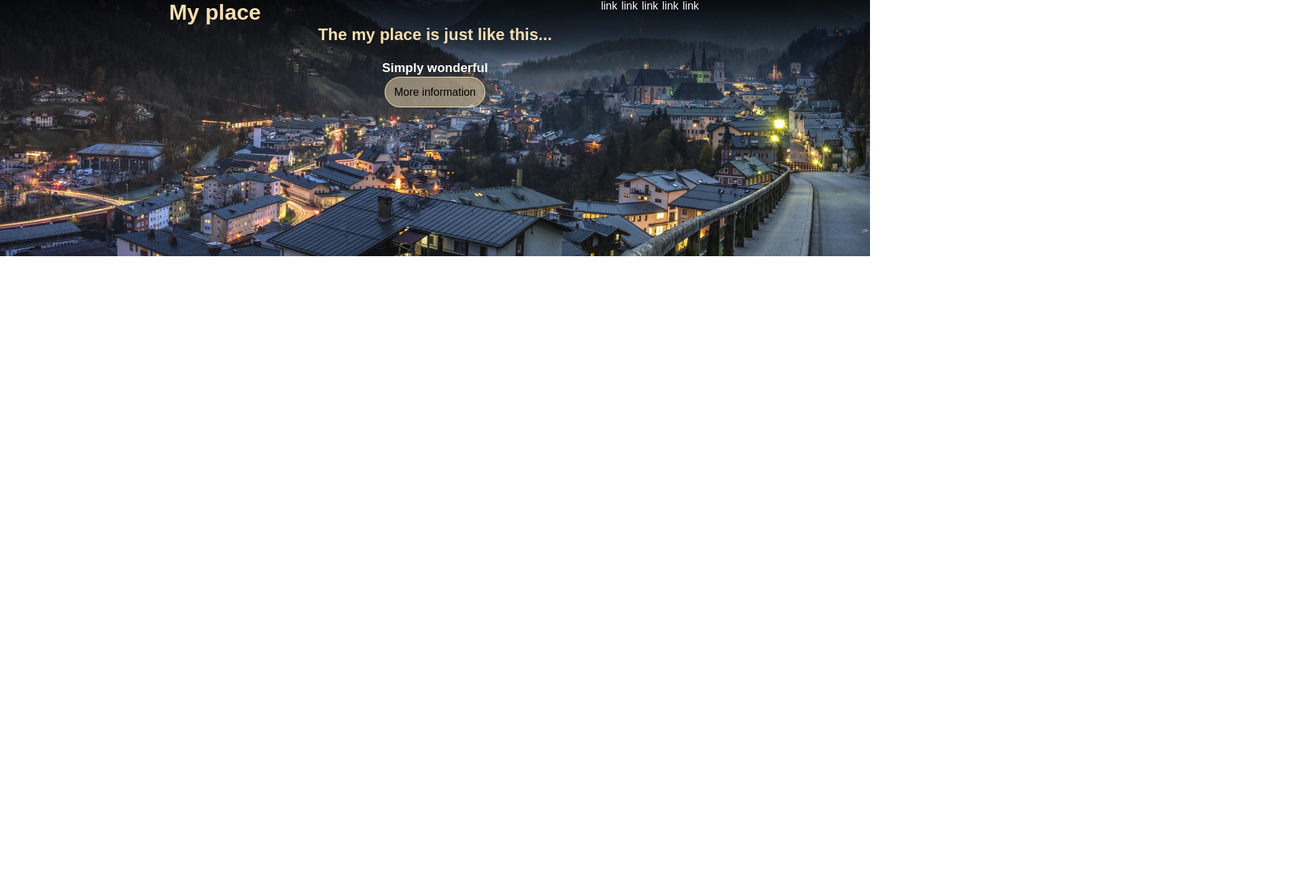
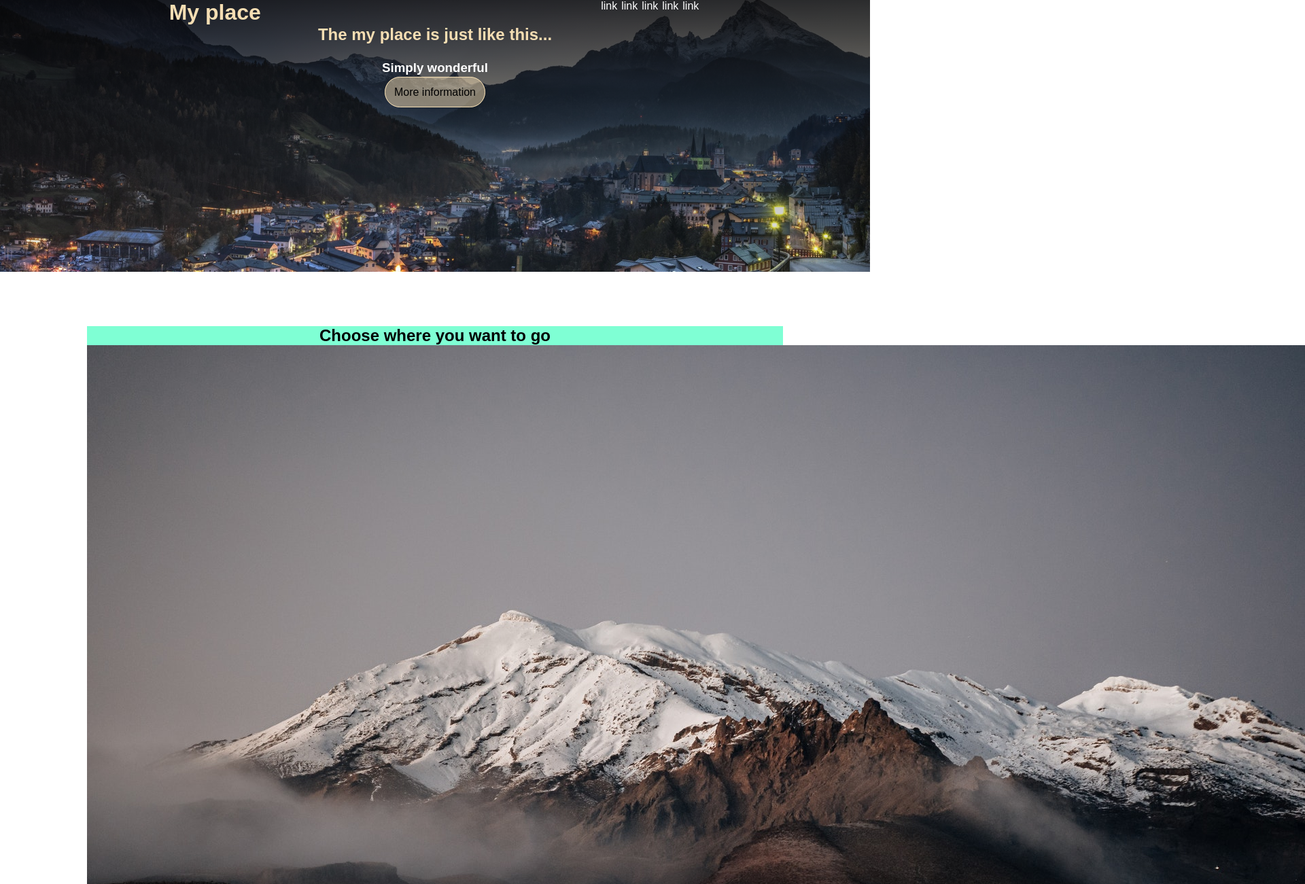
Before and after one commit to GuDantas/Studies, a plain HTML site: page Module_4(Front-End)/Class02/index.html in a window 1280 px wide. Shown: the top 1301 px of the page at 68% size, 1920 px wide, since content can reach past the window. Before the commit the page ends 800 px from the top, so only its background shows below. Drawn offline with Linux system fonts and the light colour scheme.

Commit message:
new lines, new problems

```diff
--- a/Module_4(Front-End)/Class02/css/style.css
+++ b/Module_4(Front-End)/Class02/css/style.css
@@ -32,7 +32,7 @@ body {
 }
 .header-list:hover{
     color: var(--color-pink);
-    list-style:cross-fade();
+    list-style:cross-fade() !important;
 
 }
 .hero{
@@ -48,7 +48,9 @@ body {
 }
 
 .main{
-    background-image:linear-gradient(rgba(0,0,0,0.8),rgba(0,0,0,0)),
+    width:100%;
+    height: 50vh;
+    background-image:linear-gradient(rgba(0,0,0,.8),rgba(0,0,0,0)),
      url(/Class02/images/pexels-felix-mittermeier-957002.jpg);
      background-repeat: no-repeat;
      background-size:cover;
@@ -71,12 +73,24 @@ body {
     padding: 1vw ;
 
 }
-.button-text{
-    opacity: 1 !important;
-}
 .btn:hover{
     background-color:rgba( 245, 222, 179, .3);
     border: 0.3vh solid wheat;
-    transition: .5s;
-
+    transition: .8s;
+    text-decoration-color: var(--color-pink) ;
 }
+.tour{
+    width: 80%;
+    height: 100vh;
+    background-color: aquamarine;
+    margin: 80px auto;
+    text-align: center;
+}
+.tour-list{
+    display: flex;
+    flex-wrap: wrap;
+    align-items: center;
+}
+.tour-items{
+    width: 40%;
+}
--- a/Module_4(Front-End)/Class02/index.html
+++ b/Module_4(Front-End)/Class02/index.html
@@ -6,8 +6,9 @@
         <meta name="viewport" content="width=device-width, initial-scale">
         <title >MyPlace</title>
     </head>
-    <body class="main">
-        <header class="header-page"">
+    <body >
+        <div class="main">
+        <header class="header-page">
             <h1 class="main-header">My place</h1>
             <nav class="header-menu">
                 <ul class="header-menu">
@@ -24,6 +25,21 @@
             <h3 class="lorota">Simply wonderful</h3>
             <a class="btn"><span class="button-text">More information</span></a>
         </div>
+        </div>
+            <article class="tour">
+                <h2>Choose where you want to go </h2>
+                <section class="tour-list">
+                    <div class="tour-item">
+                        <img src="images/pexels-roberto-shumski-5555192.jpg" alt="Tour by the mountains">
+                        <h3 class="item-title">Lorem ipsum Dolor</h3>
+                        <p class="item-description">Lorem ipsum, dolor sit amet consectetur adipisicing elit. Reiciendis maiores repellendus,
+                            quibusdam quam corporis facilis porro dignissimos laboriosam.</p>
+                        <a href="" class="tour-btn">See more</a>
 
+                    </div>
+
+                </section>
+
+            </article>
     </body>
 </html>
```
